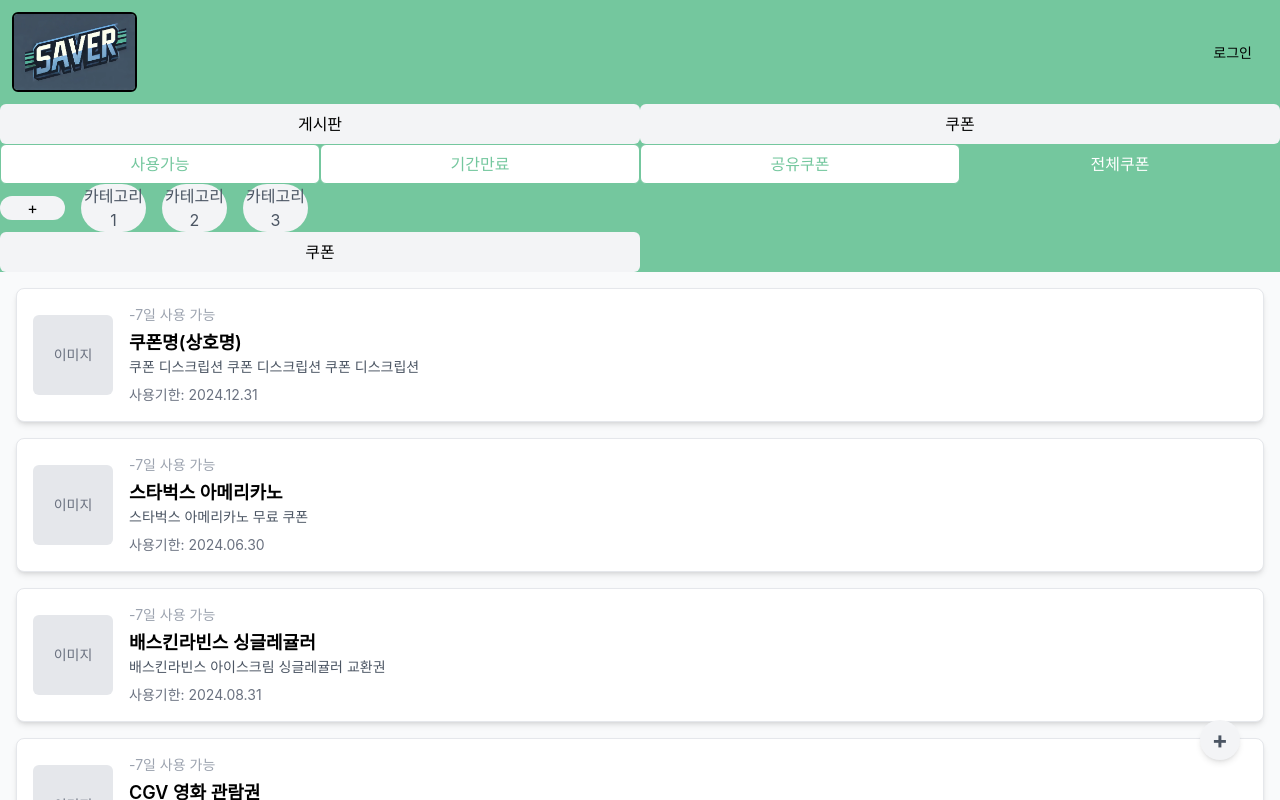
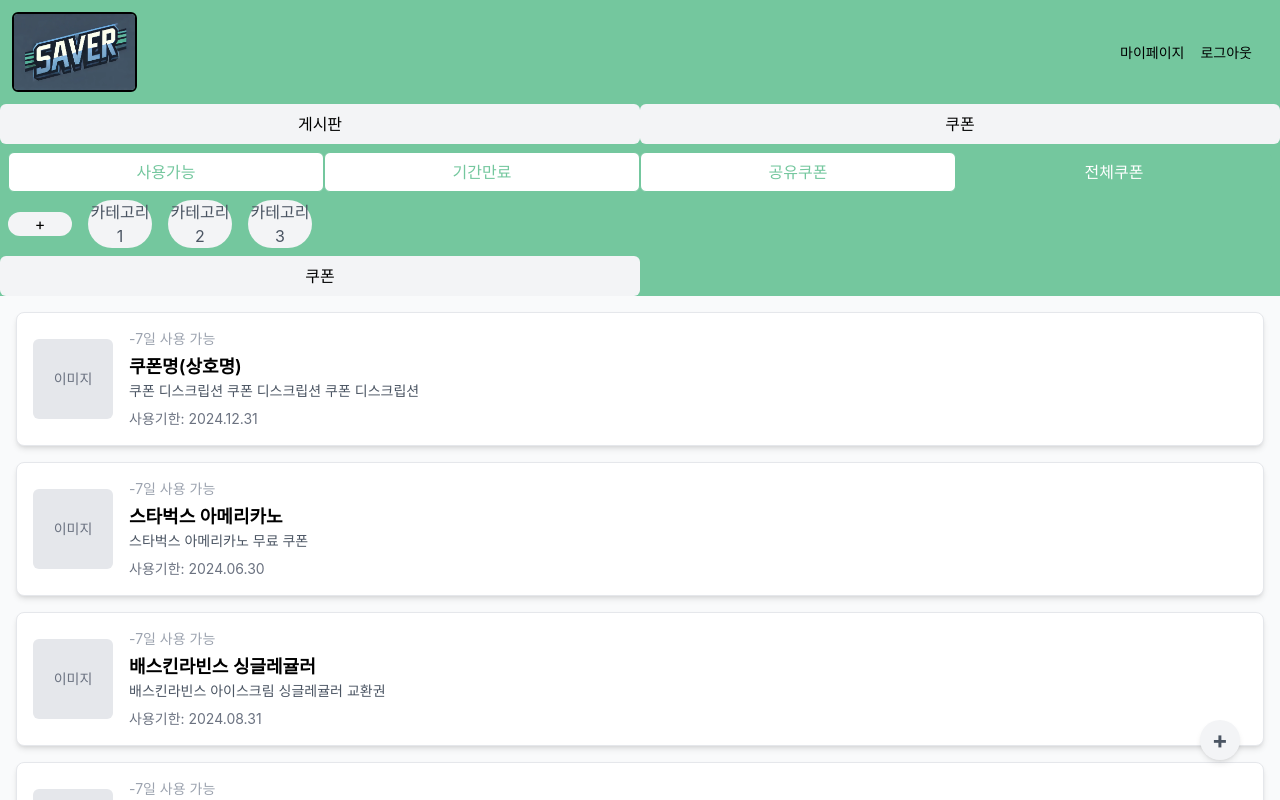
Before and after one commit to LimJ2023/GDT, a React (Vite) app in the folder CLIENT/: page / in a window 1280 px wide. Shown: the top 800 px of the page. Built offline with nearby package versions, Linux system fonts and the light colour scheme; no server answers.

Commit message:
[update] css 마진을 좀 더 줌

```diff
--- a/CLIENT/src/components/Header.jsx
+++ b/CLIENT/src/components/Header.jsx
@@ -8,8 +8,8 @@
           <Link to="/"><img src={logo} alt="logo" className='w-30 h-20 border-2 border-black rounded-md'  /></Link>
 
             <nav className='flex justify-end space-x-4 '>
-              {/* {!user ? ( */}
-                 {!user ? (
+
+                 {user ? (
                 <div>
                     <Link to="/login" className='text-sm mr-4'>로그인</Link>
 
--- a/CLIENT/src/pages/Home.jsx
+++ b/CLIENT/src/pages/Home.jsx
@@ -5,54 +5,8 @@
 import AddCoupon2 from "../components/coupon/AddCoupon2";
 import CouponCategory from "../components/CouponCategory";
 import axios from "axios";
-function Home() {
-  const [coupons, setCoupons] = useState([
-    {
-      id: 1,
-      imageSrc: null, // 이미지 URL이 없을 경우 기본 "이미지" 텍스트가 표시됩니다.
-      title: "쿠폰명(상호명)",
-      description: "쿠폰 디스크립션 쿠폰 디스크립션 쿠폰 디스크립션",
-      expiryDate: "2024.12.31",
-      category: "카테고리1",
-      status: "available",
-    },
-    {
-      id: 2,
-      imageSrc: null,
-      title: "스타벅스 아메리카노",
-      description: "스타벅스 아메리카노 무료 쿠폰",
-      expiryDate: "2024.06.30",
-      category: "카테고리2",
-      status: "available",
-    },
-    {
-      id: 3,
-      imageSrc: null,
-      title: "배스킨라빈스 싱글레귤러",
-      description: "배스킨라빈스 아이스크림 싱글레귤러 교환권",
-      expiryDate: "2024.08.31",
-      category: "카테고리1",
-      status: "used",
-    },
-    {
-      id: 4,
-      imageSrc: null,
-      title: "CGV 영화 관람권",
-      description: "CGV 2D 일반 영화 관람권",
-      expiryDate: "2024.12.31",
-      category: "카테고리3",
-      status: "expired",
-    },
-    {
-      id: 5,
-      imageSrc: null,
-      title: "버거킹 와퍼",
-      description: "버거킹 와퍼 단품 교환권",
-      expiryDate: "2024.09.30",
-      category: "카테고리2",
-      status: "available",
-    },
-  ]);
+function Home({coupons}) {
+
   const [filteredCoupons, setFilteredCoupons] = useState(coupons);
   const [category, setCategory] = useState(["카테고리1", "카테고리2", "카테고리3"]);
   const [selectedFilter, setSelectedFilter] = useState("all");
@@ -107,15 +61,15 @@
   return (
     <div>
       <div>
-        <nav className="flex justify-center">
+        <nav className="flex justify-center mb-2">
           <Link to="/board" className="w-1/2">
             <div className="flex justify-center items-center  h-10 bg-gray-100 hover:bg-gray-300 rounded-md">게시판</div>
           </Link>
-          <Link to="/coupon" className="w-1/2">
+          <Link to="/my-coupons" className="w-1/2">
             <div className="flex justify-center items-center  h-10 bg-gray-100 hover:bg-gray-300 rounded-md">쿠폰</div>
           </Link>
         </nav>
-        <div className="flex justify-evenly items-center">
+        <div className="flex justify-evenly items-center m-2">
           <button
             onClick={() => showFilteredCoupons("available")}
             className={`w-1/4 h-10 border border-[#74C79E] rounded-md
@@ -158,7 +112,7 @@
           </button>
         </div>
 
-        <div className="grid grid-cols-4 gap-4">
+        <div className="grid grid-cols-4 gap-4 m-2">
           <CouponCategory category={category} handleCategoryClick={handleCategoryClick} addCategory={addCategory} />
         </div>
         <div className="flex justify-center items-center w-1/2 h-10 bg-gray-100 hover:bg-gray-300 rounded-md">
--- a/CLIENT/src/pages/MyProfile.jsx
+++ b/CLIENT/src/pages/MyProfile.jsx
@@ -1,13 +1,14 @@
 
 const MyProfile = ({user}) => {
-
+  console.log("user",user);
+  const user2 = {id:1, email:"test@test.com", image:"https://via.placeholder.com/150"}
   return (
     <div>
         <h4>회원정보</h4>
 
         <div>
-          <img src={user.image} alt="프로필 이미지" />
-            <p>이메일 : {user.email}</p>
+          <img src={user2.image} alt="프로필 이미지" />
+            <p>이메일 : {user2.email}</p>
         </div>
     </div>
   )
```
